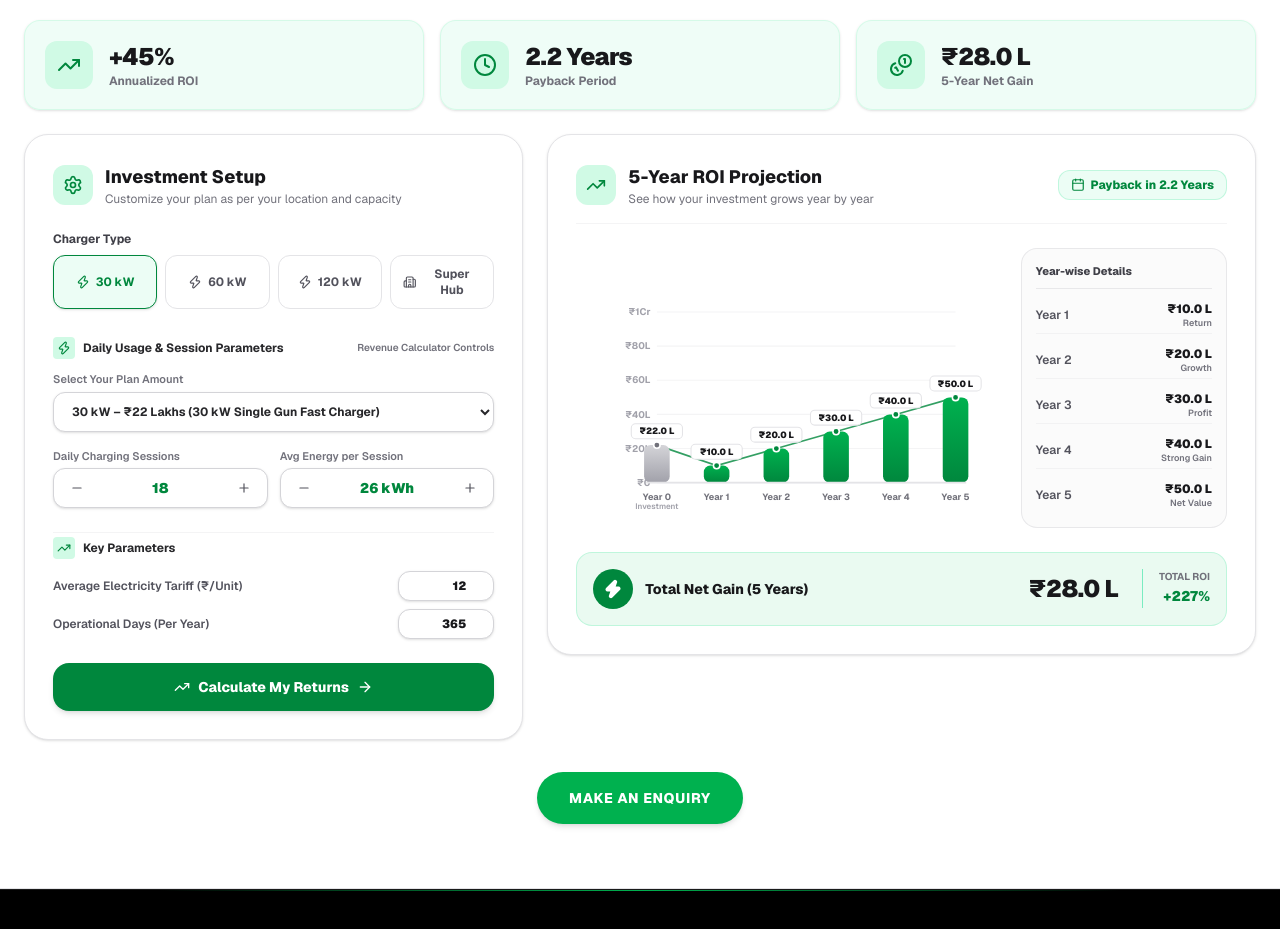
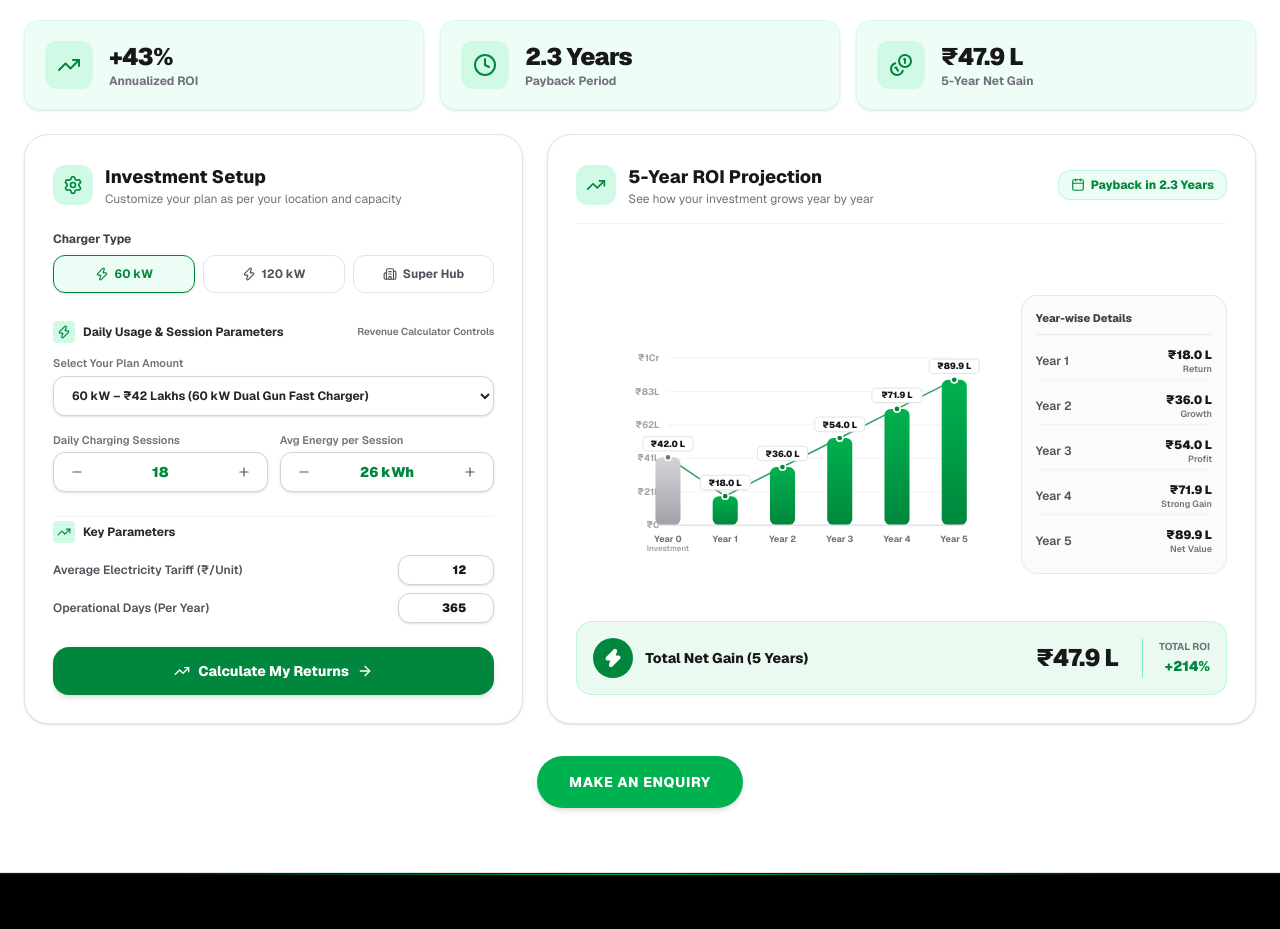
Before and after one commit to ec4you-digital-marketing-creator/demo_relux, a Next.js app: page /business/franchise in a window 1280 px wide. Shown: the part 3480-4409 px from the top of the page. Built offline with nearby package versions, Linux system fonts and the light colour scheme.

Commit message:
feat: add charger plans data and implement interactive ROI calculator component

```diff
--- a/components/ROICalculator/ROICalculator.tsx
+++ b/components/ROICalculator/ROICalculator.tsx
@@ -64,12 +64,12 @@ export default function ROICalculator() {
   ];
 
   // Chart SVG Coordinates Math (Matching screenshot layout)
-  const chartHeight = 240;
-  const chartWidth = 340;
-  const paddingLeft = 45;
-  const paddingRight = 15;
+  const chartHeight = 245;
+  const chartWidth = 350;
+  const paddingLeft = 58;
+  const paddingRight = 18;
   const paddingTop = 45;
-  const paddingBottom = 35;
+  const paddingBottom = 40;
 
   const usableWidth = chartWidth - paddingLeft - paddingRight;
   const usableHeight = chartHeight - paddingTop - paddingBottom;
@@ -179,10 +179,10 @@ export default function ROICalculator() {
         {/* ============================================================ */}
         {/* 2. MAIN 2-COLUMN DASHBOARD */}
         {/* ============================================================ */}
-        <div className="grid grid-cols-1 lg:grid-cols-12 gap-6 items-start">
+        <div className="grid grid-cols-1 lg:grid-cols-12 gap-6 items-stretch">
 
           {/* LEFT COLUMN: INVESTMENT SETUP CARD (5 COLS) */}
-          <div className="lg:col-span-5 bg-white border border-zinc-200 rounded-3xl p-6 md:p-7 space-y-6 shadow-sm">
+          <div className="lg:col-span-5 bg-white border border-zinc-200 rounded-3xl p-6 md:p-7 space-y-6 shadow-sm flex flex-col">
             {/* Title Header */}
             <div className="flex items-center gap-3">
               <span className="p-2.5 bg-emerald-100 rounded-xl text-[#00873d]">
@@ -203,7 +203,7 @@ export default function ROICalculator() {
               <span className="text-xs font-bold text-zinc-700 block">
                 Charger Type
               </span>
-              <div className="grid grid-cols-2 sm:grid-cols-4 gap-2">
+              <div className="grid grid-cols-2 sm:grid-cols-3 gap-2">
                 {CHARGER_PLANS.map((plan) => {
                   const isSelected = selectedPlan.id === plan.id;
                   return (
@@ -362,7 +362,7 @@ export default function ROICalculator() {
           </div>
 
           {/* RIGHT COLUMN: 5-YEAR ROI PROJECTION CARD (7 COLS) */}
-          <div className="lg:col-span-7 bg-white border border-zinc-200 rounded-3xl p-6 md:p-7 space-y-6 shadow-sm">
+          <div className="lg:col-span-7 bg-white border border-zinc-200 rounded-3xl p-6 md:p-7 space-y-6 shadow-sm flex flex-col justify-between">
             {/* Header & Payback Badge */}
             <div className="flex flex-col sm:flex-row sm:items-center justify-between gap-3 border-b border-zinc-100 pb-4">
               <div className="flex items-center gap-3">
@@ -386,7 +386,7 @@ export default function ROICalculator() {
             </div>
 
             {/* CHART & YEAR-WISE DETAILS MATRIX */}
-            <div className="grid grid-cols-1 md:grid-cols-12 gap-4 items-center">
+            <div className="grid grid-cols-1 md:grid-cols-12 gap-4 items-center flex-1 my-auto">
 
               {/* SVG CHART (8 Cols) */}
               <div className="md:col-span-8 overflow-x-auto select-none pt-2">
@@ -424,7 +424,7 @@ export default function ROICalculator() {
                           strokeWidth="1"
                         />
                         <text
-                          x={paddingLeft - 6}
+                          x={paddingLeft - 8}
                           y={yPos + 3}
                           fill="#a1a1aa"
                           fontSize="9"
--- a/data/chargerPlans.ts
+++ b/data/chargerPlans.ts
@@ -11,17 +11,6 @@ export interface ChargerPlan {
 }
 
 export const CHARGER_PLANS: ChargerPlan[] = [
-  {
-    id: "30kw",
-    name: "30 kW",
-    capacityRange: "30 kW Single Gun Fast Charger",
-    investmentDisplay: "₹22 Lakhs",
-    investmentAmount: 2200000,
-    investmentRange: "₹20 – ₹24 Lakhs",
-    franchiseeSharePercent: 0.85,
-    gunMultiplier: 1.0,
-    defaultSpaceSqFt: 200,
-  },
   {
     id: "60kw",
     name: "60 kW",
```
